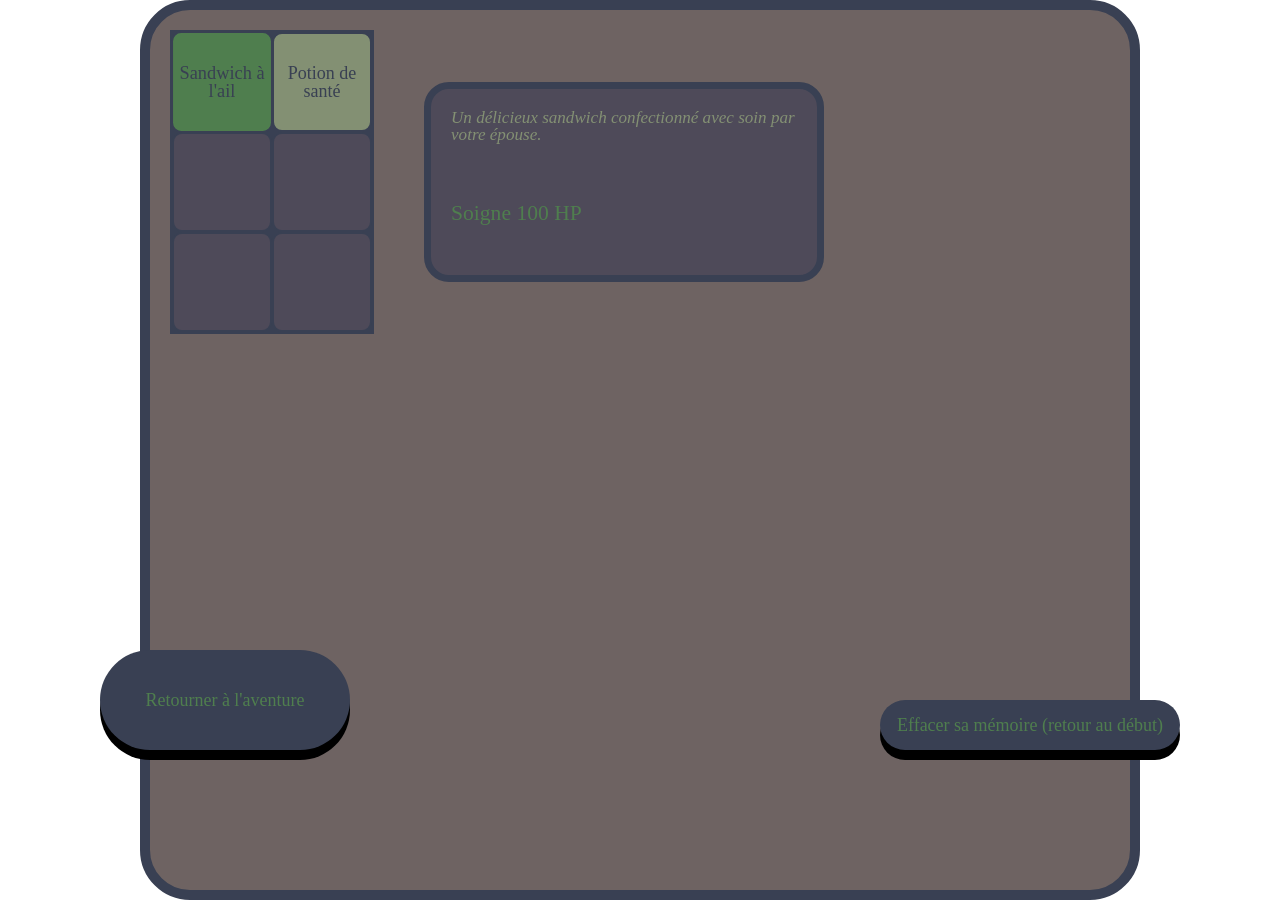
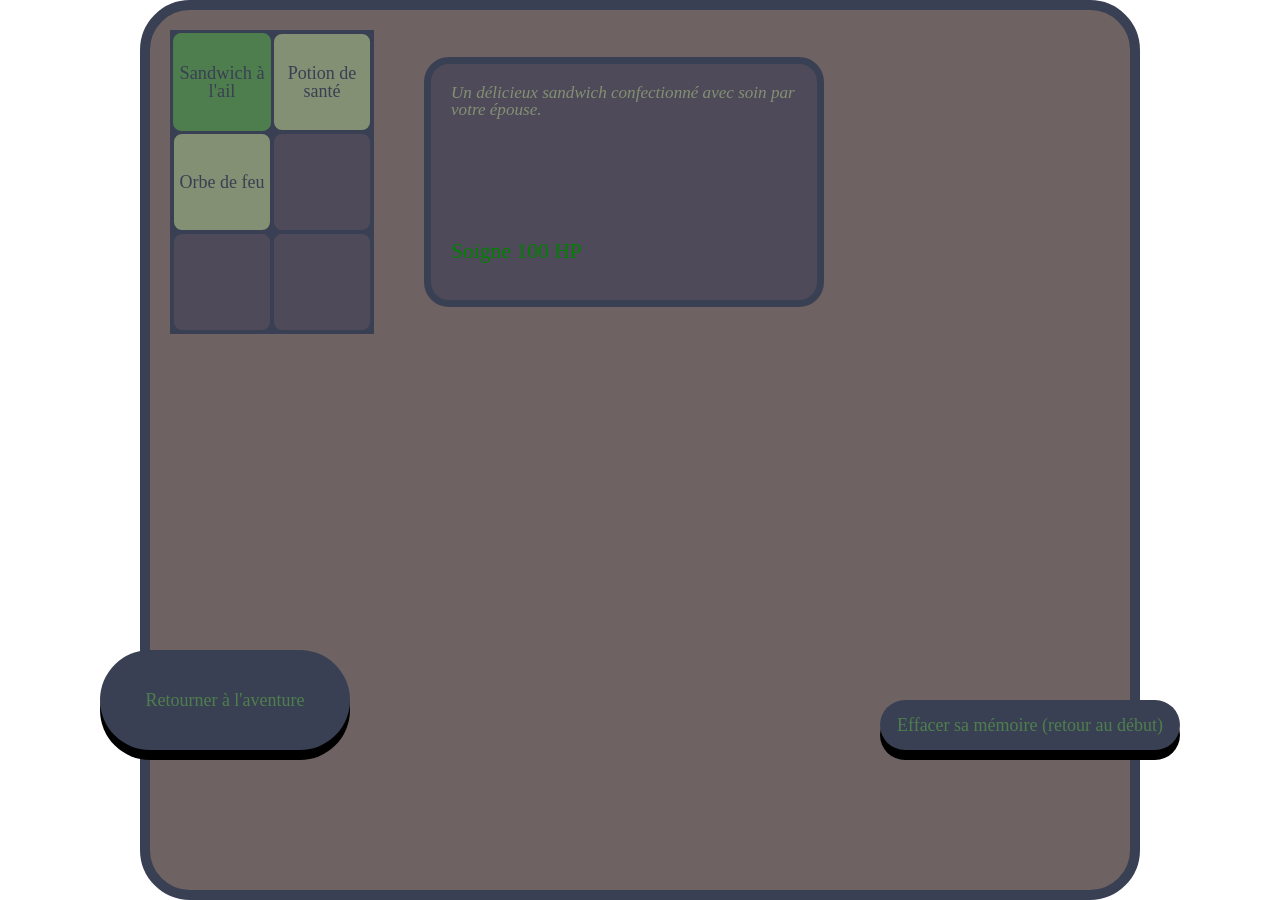
Before and after one commit to GoutteDooo/aventure, a React (Vite) app in the folder aventure-react/: page /status in a window 1280 px wide. Both pictures are taken after a click on the element "Sandwich à l'ail". Built offline with nearby package versions, Linux system fonts and the light colour scheme; a web font is replaced by a local one; what @midudev/tailwind-animations would draw is missing.

Commit message:
style: Inventaire: Ajout couleurs effets items

```diff
--- a/aventure-react/src/components/Inventaire.jsx
+++ b/aventure-react/src/components/Inventaire.jsx
@@ -6,7 +6,7 @@ const Inventaire = () => {
     const savedInventory = localStorage.getItem("inventory");
     return savedInventory
       ? JSON.parse(savedInventory)
-      : ["Sandwich à l'ail", "Potion de santé", "", "", "", ""];
+      : ["Sandwich à l'ail", "Potion de santé", "Orbe de feu", "", "", ""];
   });
 
   const [activeItem, setActiveItem] = useState(null);
@@ -41,7 +41,7 @@ const Inventaire = () => {
                     <div className="inventory__description--useless">
                         {itemsData.find((item) => item.name === activeItem.textContent).desc_useless}
                     </div>
-                    <div className="inventory__description--use">
+                    <div className={`inventory__description--use ${itemsData.find((item) => item.name === activeItem.textContent).desc_class}`}>
                         {itemsData.find((item) => item.name === activeItem.textContent).desc_use}
                     </div>
                 </>
--- a/aventure-react/src/data/itemsData.js
+++ b/aventure-react/src/data/itemsData.js
@@ -2,44 +2,59 @@ const itemsData = [
   {
     id: 1,
     name: "Potion de santé",
-    effect: "heal",
+    effect: "direct:heal",
     value: 20,
     desc_useless:
       "Une vieille fiole poussiéreuse contenant un liquide verdâtre foncé.",
     desc_use: "Soigne 100% des HP",
+    desc_class: "positive",
   },
   {
     id: 2,
     name: "Chapeau de paille",
-    effect: "chance",
+    effect: "stats:chance",
     value: 3,
     desc_useless: "",
     desc_use: "",
+    desc_class: "positive",
   },
   {
     id: 3,
     name: "Tenue de paysan",
-    effect: "defense",
+    effect: "stats:defense",
     value: 1,
     desc_useless: "",
     desc_use: "",
+    desc_class: "positive",
   },
   {
     id: 4,
     name: "Bâton en bois",
-    effect: "attack",
+    effect: "stats:attack",
     value: 1,
     desc_useless: "",
     desc_use: "",
+    desc_class: "positive",
   },
   {
     id: 5,
     name: "Sandwich à l'ail",
-    effect: "heal",
+    effect: "direct:heal",
     value: 100,
     desc_useless:
       "Un délicieux sandwich confectionné avec soin par votre épouse.",
     desc_use: "Soigne 100 HP",
+    desc_class: "positive",
+  },
+  {
+    id: 6,
+    name: "Orbe de feu",
+    effect: "direct:damage",
+    value: 100,
+    desc_useless:
+      "Une boule de cristal. A l'intérieur, une petite flamme esseulée tournoie indéfiniment, ne demandant qu'à s'échapper de sa prison de verre.",
+    desc_use: "Inflige 100 dégâts de Feu à la cible.",
+    desc_class: "neutral",
   },
 ];
 
--- a/aventure-react/src/styles/components/_inventory.scss
+++ b/aventure-react/src/styles/components/_inventory.scss
@@ -36,7 +36,7 @@
     position: relative;
     background: $dark2;
     width: 400px;
-    height: 200px;
+    height: 250px;
     margin-left: 50px;
     border-radius: 25px;
     border: 7px solid $dark3;
@@ -45,12 +45,21 @@
         font-style: italic;
         color: $light2;
         font-size: 0.95rem;
+        height: 80%;
     }
     &--use {
-        position: absolute;
-        bottom: 50px;
+        height: 20%;
         color: $light1;
         font-size: 1.2rem;
+        &.positive {
+            color: green;
+        }
+        &.neutral {
+            color: goldenrod;
+        }
+        &.negative {
+            color: salmon;
+        }
     }
   }
 }
--- a/aventure-react/src/styles/main.css
+++ b/aventure-react/src/styles/main.css
@@ -627,7 +627,7 @@ button:active {
   position: relative;
   background: #4e4a59;
   width: 400px;
-  height: 200px;
+  height: 250px;
   margin-left: 50px;
   border-radius: 25px;
   border: 7px solid #394053;
@@ -637,12 +637,21 @@ button:active {
   font-style: italic;
   color: #839073;
   font-size: 0.95rem;
+  height: 80%;
 }
 .inventory__description--use {
-  position: absolute;
-  bottom: 50px;
+  height: 20%;
   color: #4f7e4e;
   font-size: 1.2rem;
+}
+.inventory__description--use.positive {
+  color: green;
+}
+.inventory__description--use.neutral {
+  color: goldenrod;
+}
+.inventory__description--use.negative {
+  color: salmon;
 }
 
 /* LAYOUTS */
```
Also changed, not shown: 1 other file (tests, documents, lock files or other folders).
